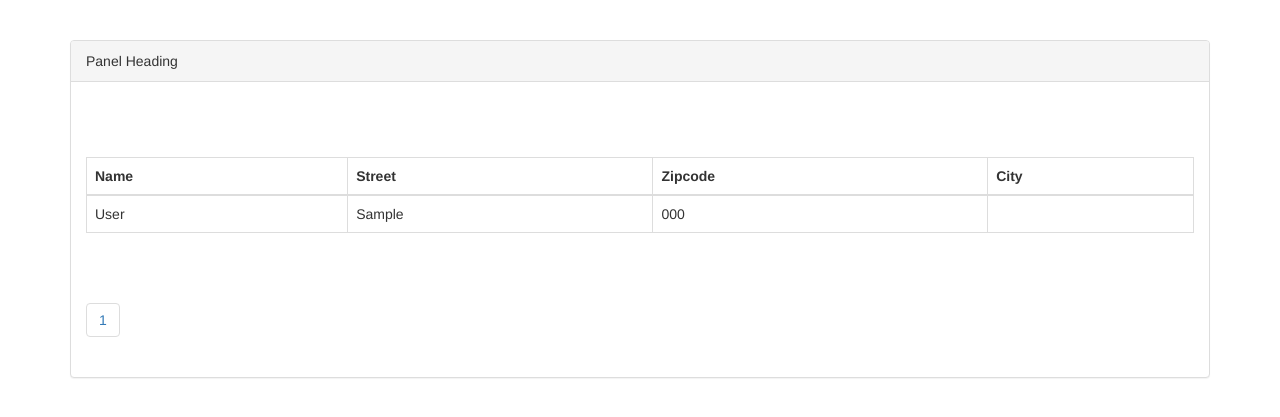
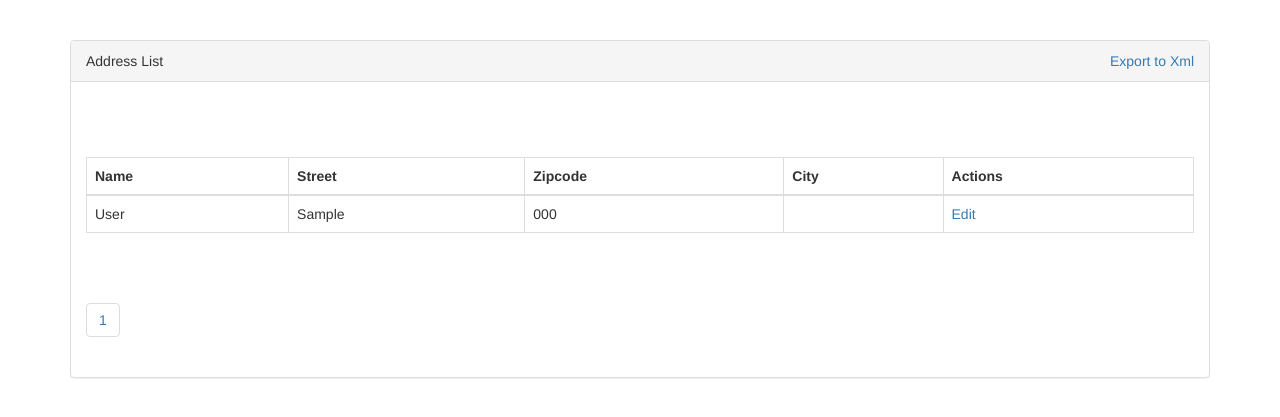
Before and after one commit to pssubashps/addressbook, a PHP site: page / in a window 1280 px wide. Shown: the top 417 px of the page. Run offline with PHP 8.4, Linux system fonts and the light colour scheme; data comes from the database, SQL or seed files in the repository; tables that the repository leaves empty or names only in its code hold one stand-in row (values such as "Sample post").

Commit message:
almost completed

```diff
--- /dev/null
+++ b/config/config.ini
@@ -0,0 +1,5 @@
+site_url = http://localhost/personal/addressbook/
+db.host = localhost
+db.user = root
+db.password = root
+db.name = address
--- a/config/db.php
+++ /dev/null
@@ -1 +0,0 @@
-<?php
--- a/src/Subash/Common/ViewHelper.php
+++ b/src/Subash/Common/ViewHelper.php
@@ -3,10 +3,20 @@ namespace Subash\Common;
 
 class ViewHelper {
 
+	private $iniValues ;
+	public function __construct() {
+
+		$this->iniValues = parse_ini_file(__DIR__."/../../../config/config.ini",true);
+
+	}
+
+	public function getIniValues() {
+		return $this->iniValues ;
+	}
 	public  function getSiteUrl()
 	    {
-		//return 'http://localhost:8090/addressbook/';
-		return 'http://localhost/personal/addressbook/';
+
+		return $this->iniValues['site_url'];
 	}
 
 	public function setErrors ($errors) {
--- a/src/Subash/Controller/Address.php
+++ b/src/Subash/Controller/Address.php
@@ -47,8 +47,26 @@ class Address extends BaseController {
 
     }
 
-    public function edit () {
+    public function edit ($request) {
+        //get by id and pass to
+        $data['address'] = $this->address->getAddressById($request['id']);
+        if($_SERVER['REQUEST_METHOD'] == 'POST') {
+            $data['address'] = $request;
+            if($this->validateAdress($request) ) {
+                $ad = new AddressBook ();
+                $ad->update($request);
+                $this->view->setMessage ("Contact Updated successfuly.");
+                //    header("location: ".$this->view->getSiteUrl()."index.php/address/index");exit;
+            }
+        }
 
+        $data['cities']  = $this->city->getAllCities ();
+        $this->render('edit',$data);
+    }
+
+    public function xml() {
+        $result = $this->address->getAddresses (0,1000);
+        $this->array_to_xml($result, new \SimpleXMLElement('<root/>'))->asXML();
     }
 
     private function validateAdress($post) {
@@ -87,4 +105,21 @@ class Address extends BaseController {
     private function isAlphanumeric($value,$isSpaceAllowed = false) {
 
     }
+
+    private function array_to_xml(array $arr, \SimpleXMLElement $xml)
+    {
+        //echo "<pre>";print_r($arr);exit;
+        foreach ($arr as $k => $v) {
+            is_array($v)
+            ? $this->array_to_xml($v, $xml->addChild("address"))
+            : $xml->addChild($k, $v);
         }
+        header('Content-type: text/xml');
+        header('Content-Disposition: attachment; filename="text.xml"');
+        echo $xml;exit;
+    }
+
+
+
+
+}
--- a/src/Subash/Controller/BaseController.php
+++ b/src/Subash/Controller/BaseController.php
@@ -13,7 +13,7 @@ class BaseController {
 			$pagination = $data['pagination'];
 		}
 
-		require_once'views/'.$viewFile.'.php';
+		require_once 'views/'.$viewFile.'.php';
 	}
 
 
--- a/src/Subash/Models/AddressBook.php
+++ b/src/Subash/Models/AddressBook.php
@@ -17,6 +17,14 @@ class AddressBook extends Database {
         $this->execute($query);
     }
 
+    public function update($data) {
+        $q1 = "UPDATE address_book ";
+        $q2 = " SET ".implode(", ",array_map(function($key,$val) { return $key."='".$val."'";} , array_keys($data), array_values($data)))."";
+        $query = $q1.$q2." where id= ".$data['id'];
+      //  print $query;exit;
+        $this->execute($query);
+
+    }
     public function getAddresses($start,$limit) {
         $query = "SELECT a.id,a.fullname,a.street,a.zipcode,c.city_name FROM address_book a LEFT JOIN cities c ON a.city = c.id LIMIT $start,$limit";
         $result = $this->preparedExecute($query);
@@ -29,4 +37,11 @@ class AddressBook extends Database {
 
         return $result[0]['totalCount'];
     }
+
+    public function getAddressById ($id) {
+        $query = "SELECT a.id,a.fullname,a.street,a.zipcode FROM address_book a where id=".$id;
+        $result = $this->preparedExecute($query);
+
+        return $result[0];
+    }
 }
--- a/src/Subash/Models/Database.php
+++ b/src/Subash/Models/Database.php
@@ -1,14 +1,16 @@
 <?php
 namespace Subash\Models;
-
+use Subash\Common\ViewHelper;
 class Database  {
 
 
 	private $link ;
 
 	public function __construct() {
+		$view = new  ViewHelper ();
 		try {
-			$this->link = new \PDO("mysql:host=localhost;dbname=address", 'root', 'root');
+			$iniValues = $view->getIniValues();
+			$this->link = new \PDO("mysql:host=".$iniValues['db.host'].";dbname=".$iniValues['db.name'], $iniValues['db.user'], $iniValues['db.password']);
 			// 			set the PDO error mode to exception
 									   $this->link->setAttribute(\PDO::ATTR_ERRMODE, \PDO::ERRMODE_EXCEPTION);
 			//echo "Connected successfully";
@@ -27,7 +29,7 @@ class Database  {
 		$sth = $this->link->prepare($query);
 		$sth->execute();
 
-		$result = $sth->fetchAll();
+		$result = $sth->fetchAll(\PDO::FETCH_ASSOC);
 		return $result;
 	}
 }
--- a/views/list.php
+++ b/views/list.php
@@ -1,6 +1,6 @@
 <?php require_once 'header.php' ?>
 <div class="panel panel-default">
-      <div class="panel-heading">Panel Heading </div>
+      <div class="panel-heading">Address List<span style="float:right"><a href="<?php echo $view->getSiteUrl().'index.php/address/xml'?>" target="__blank">Export to Xml</a></span></div>
       <div class="panel-body">
       <?php
       $errors =  $view->getErrors ();
@@ -32,11 +32,13 @@ if($message) {
         <th>Street</th>
         <th>Zipcode</th>
         <th>City</th>
+        <th>Actions</th>
       </tr>
     </thead>
     <tbody>
      <?php
      if(count($data['address_list']) > 0) {
+
 	foreach($data['address_list'] as $ad) {
 		echo "<tr>";
 		echo "<td>";
@@ -53,6 +55,10 @@ if($message) {
 
 		echo "<td>";
 		echo $ad['city_name'];
+		echo "</td>";
+
+    	echo "<td>";
+		echo "<a href='".$view->getSiteUrl()."index.php/address/edit/?id=".$ad['id']."'>Edit</a>";
 		echo "</td>";
 
 		echo "</tr>";
```
Also changed, not shown: views/edit.php (added, +50 -0 lines). Lines whose indentation alone changed are shown as unchanged.
